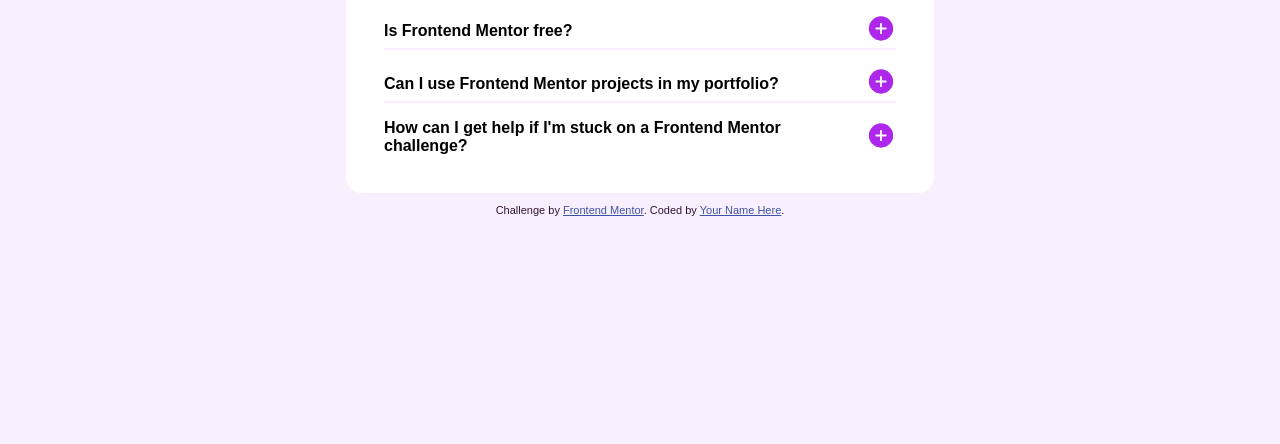
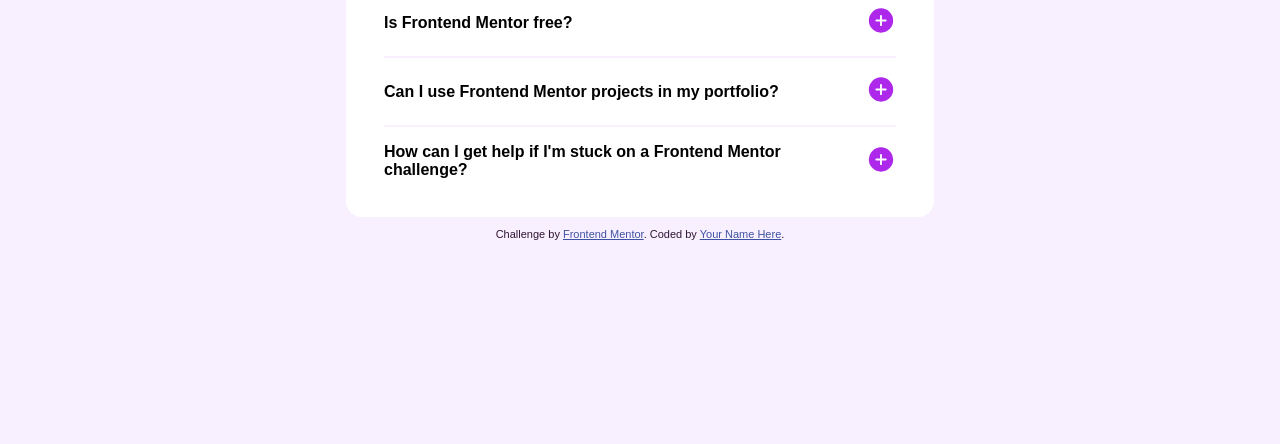
Before and after one commit to aaditamanugraha/faq-accordion-main, a website: page index.html in a window 1280 px wide. Shown: the part 356-800 px from the top of the page. Drawn offline with Linux system fonts and the light colour scheme.

Commit message:
Fixing margin

```diff
--- a/style.css
+++ b/style.css
@@ -37,15 +37,15 @@
 
 .header {
   display: flex;
+  margin-bottom: 16px;
 }
 
 hr {
   border: 1px solid var(--color-light-pink);
-  margin: 0;
+  margin: 16px 0;
 }
 
 .faq-card {
-  margin-top: 16px;
   display: flex;
   align-items: center;
   justify-content: space-between;
```
